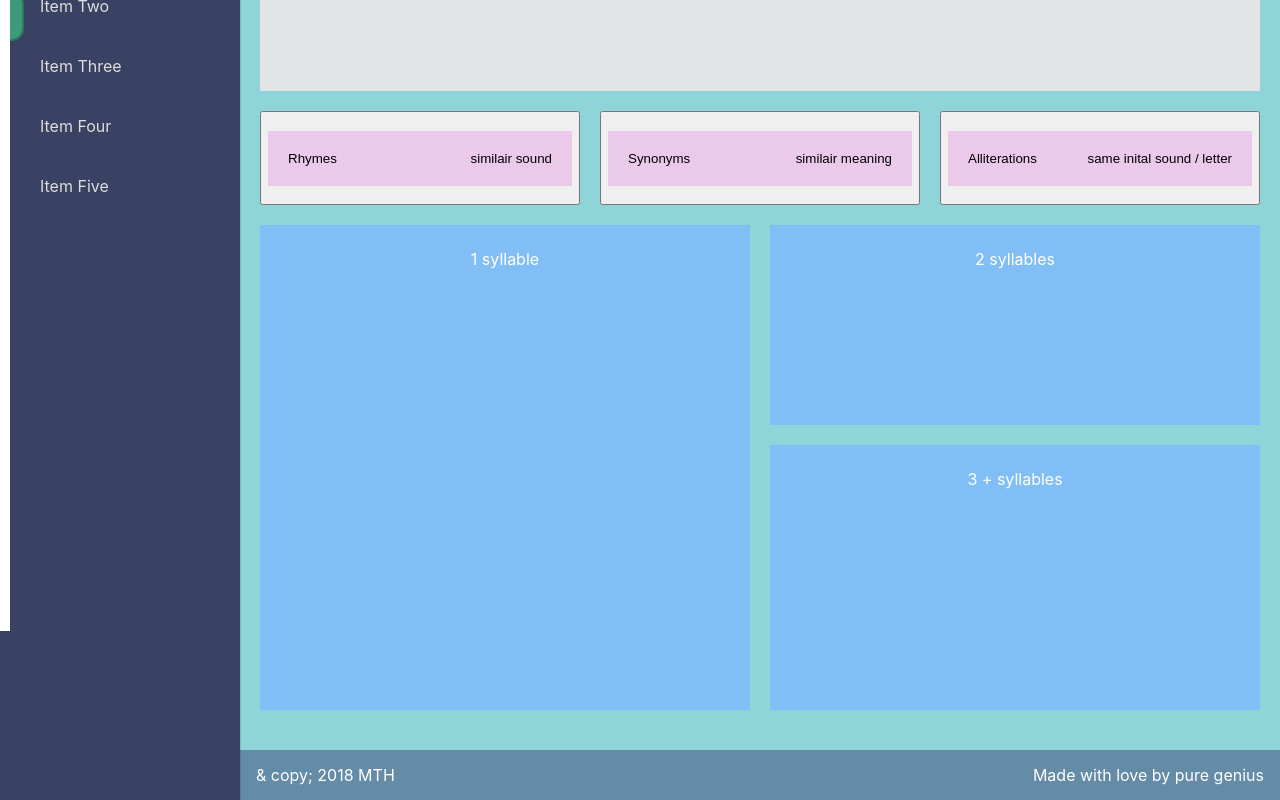
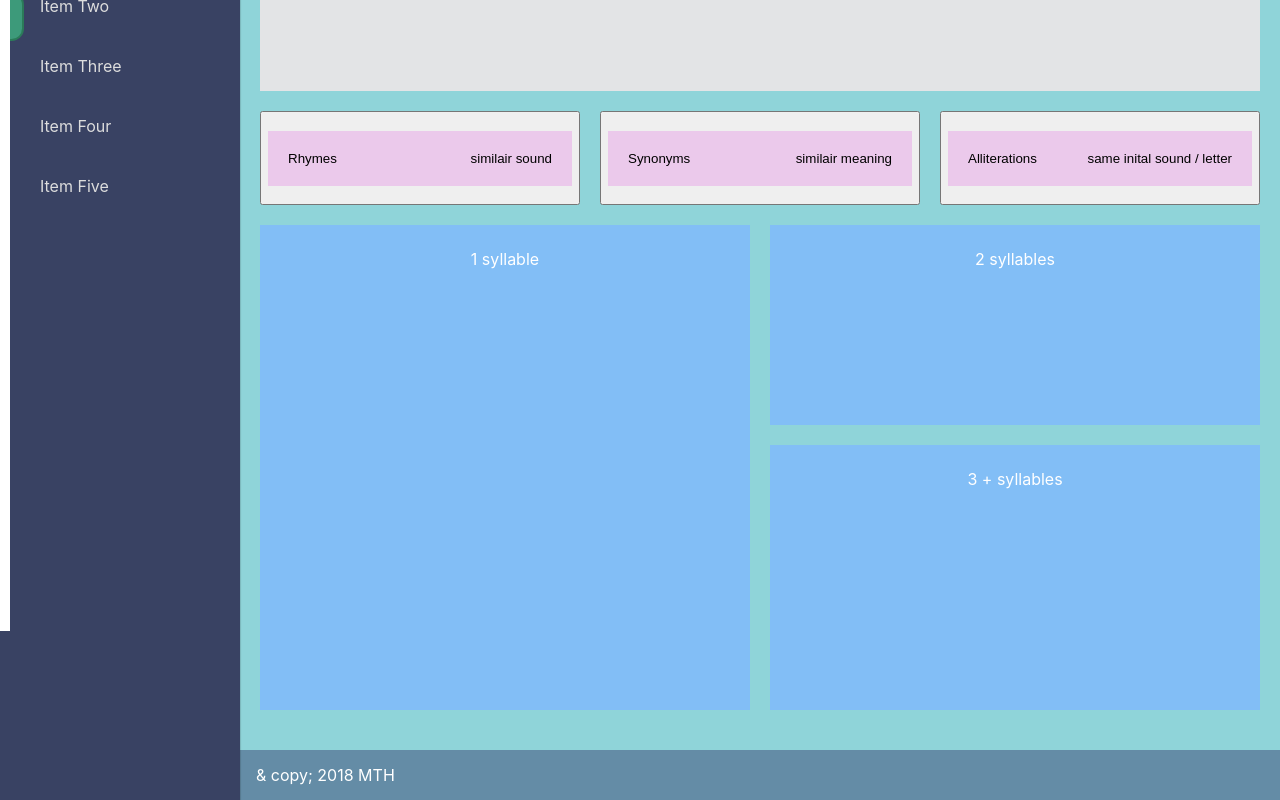
Before and after one commit to eemontemayor/Lyrique-client, a React (Create React App) app: page / in a window 1280 px wide. Shown: the part 169-969 px from the top of the page. Built offline with nearby package versions, Linux system fonts and the light colour scheme.

Commit message:
removed footer boiler plate

```diff
--- a/src/App.js
+++ b/src/App.js
@@ -219,7 +219,7 @@ class App extends React.Component {
           <div className="footer__copyright"> & copy; 2018 MTH </div>{" "}
           <div className="footer__signature">
             {" "}
-            Made with love by pure genius{" "}
+
           </div>{" "}
         </footer>{" "}
       </div>
```
